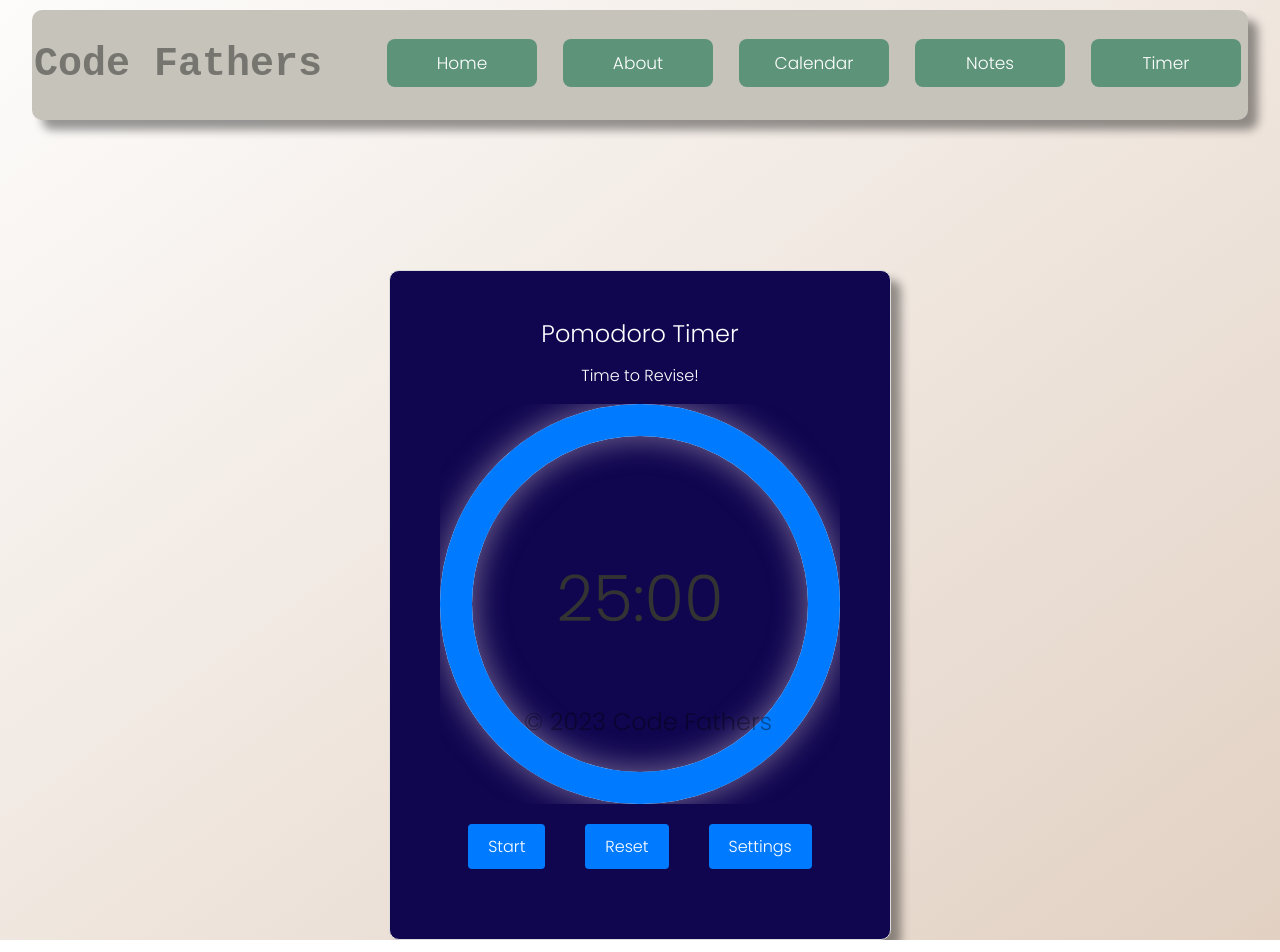
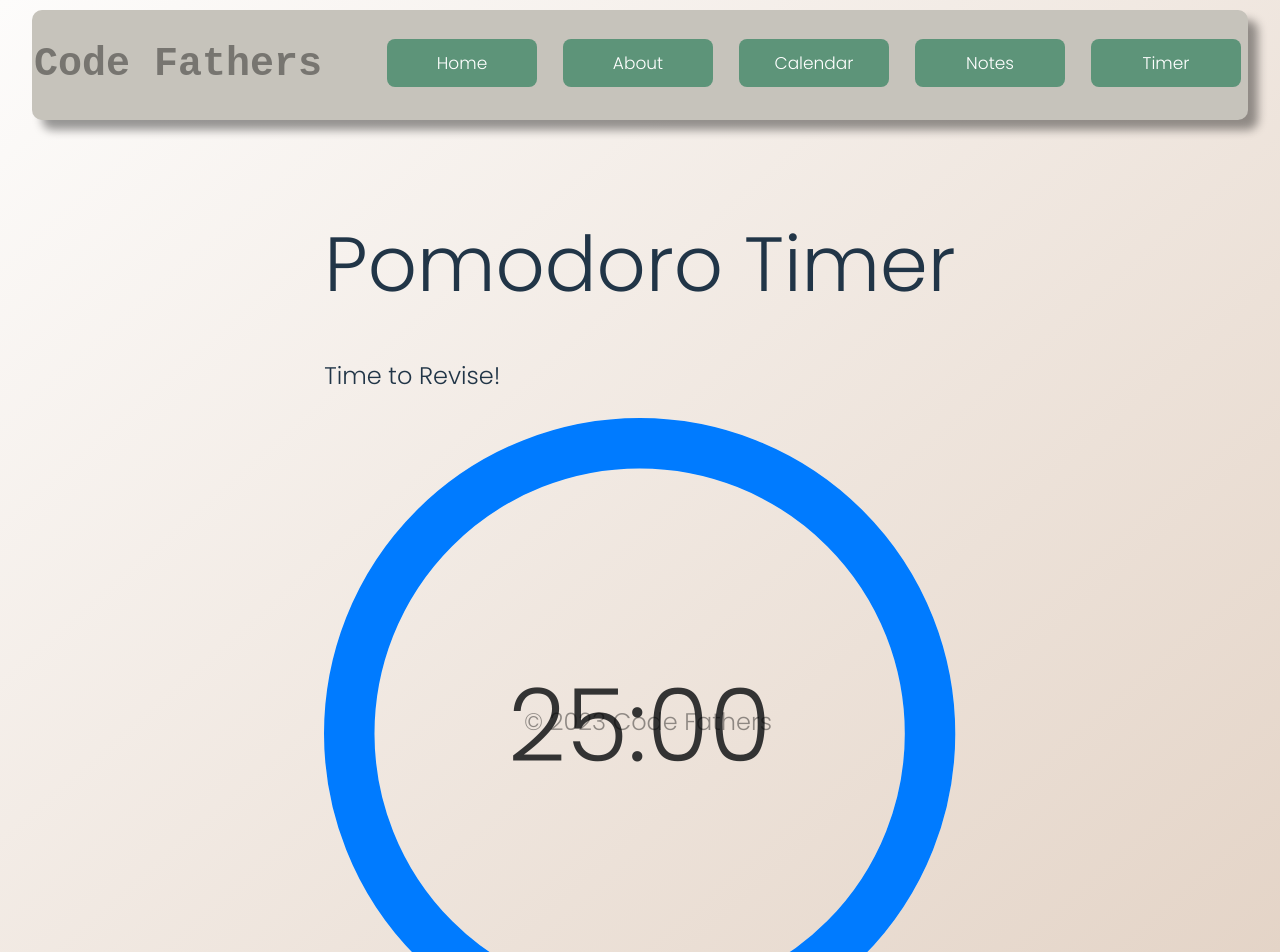
Before and after one commit to jabz80/Code-Fathers, a React (Vite) app in the folder client/: page /timer in a window 1280 px wide. Shown: the top 952 px of the page. Built offline with nearby package versions, Linux system fonts and the light colour scheme.

Commit message:
changed classnames for pomodoro app

```diff
--- a/client/src/components/Pomodoro/index.jsx
+++ b/client/src/components/Pomodoro/index.jsx
@@ -30,7 +30,7 @@ export default function Pomodoro() {
   const pathColour = displayMessage ? '#0f0' : '#007bff';
 
   return (
-    <div className="pomodoro">
+    <div>
       <div>
         <h1>Pomodoro Timer</h1>
         {!displayMessage && <p>Time to Revise!</p>}
@@ -48,14 +48,14 @@ export default function Pomodoro() {
           })}
         />
       </div>
-      <div className="button-container">
+      <div>
         <button onClick={toggleTimer}>{isActive ? "Pause" : "Start"}</button>
         <button onClick={resetTimer}>Reset</button>
         <button onClick={toggleSettings} disabled={isActive}>
           Settings
         </button>
         {showSettings && (
-          <div className="slider-menu">
+          <div>
             <div>
               <h3>Revision Time: {revisionTime} minutes</h3>
               <Slider
```
